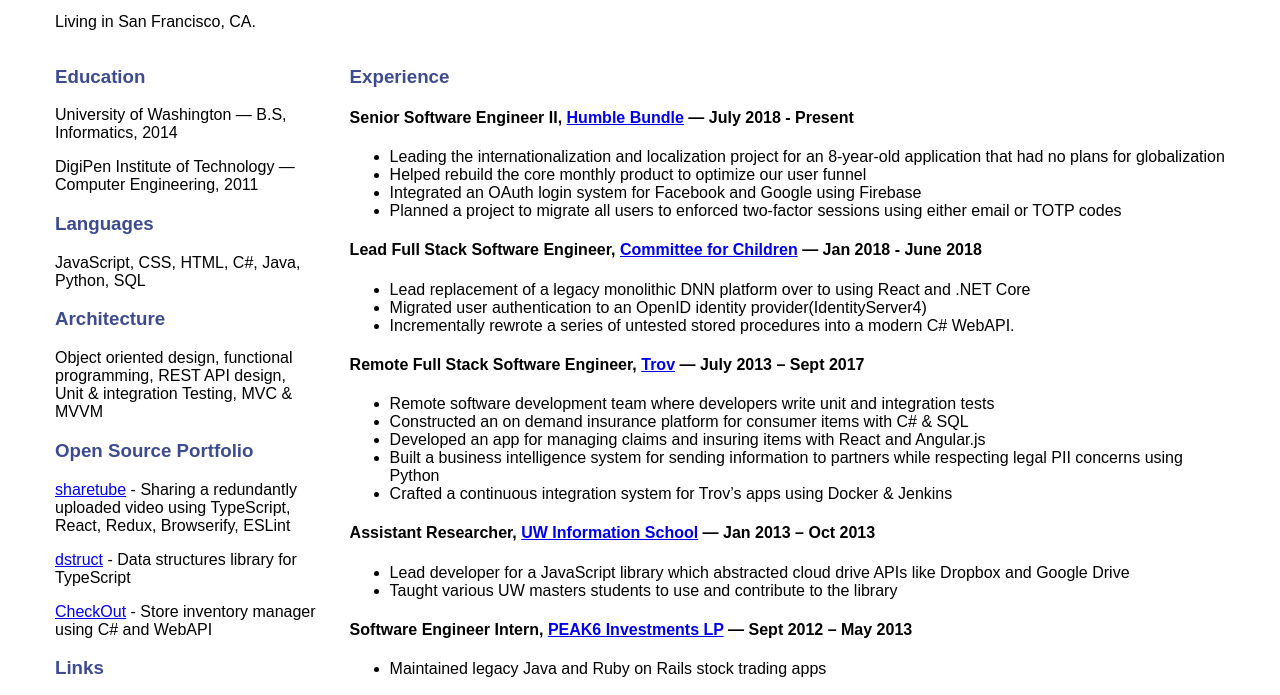
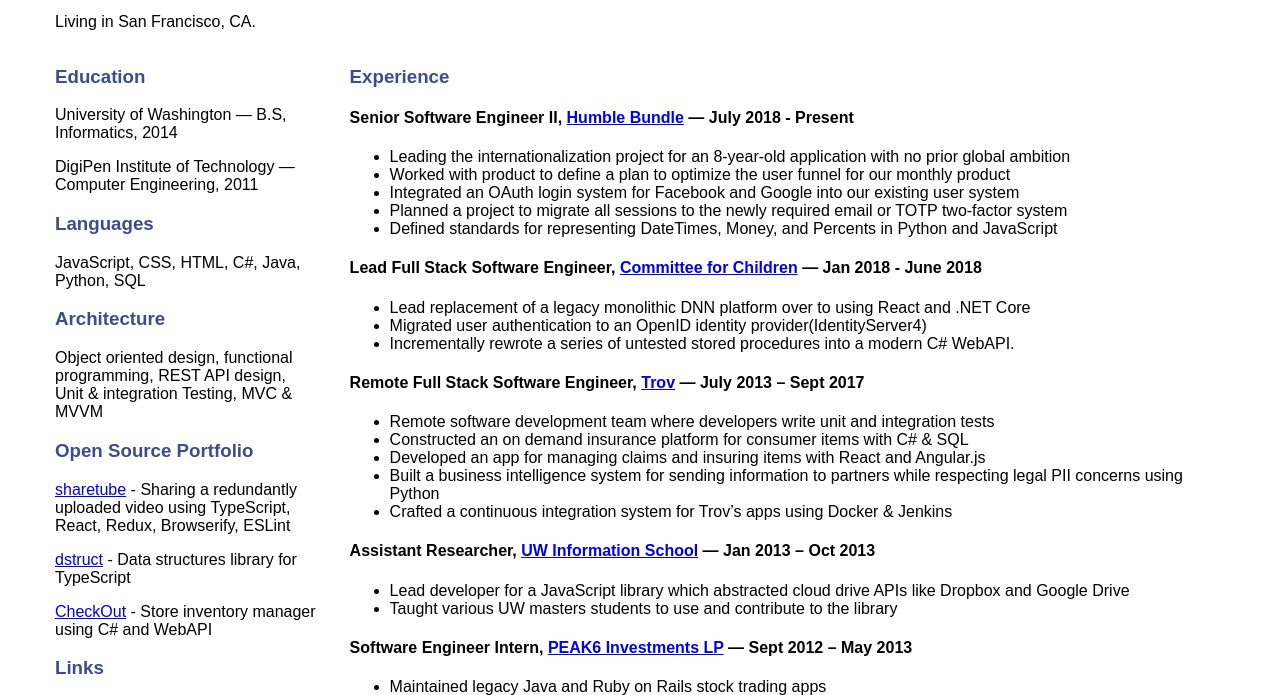
Before and after one commit to emmajsadams/personal-website, a plain HTML site: page index.html in a window 1280 px wide. Shown: the part 101-796 px from the top of the page. Drawn offline with nearby package versions, Linux system fonts and the light colour scheme.

Commit message:
Final update of recent description

```diff
--- a/index.html
+++ b/index.html
@@ -54,10 +54,11 @@
         July 2018 - Present
     </h4>
     <ul>
-      <li>Leading the internationalization and localization project for an 8-year-old application that had no plans for globalization</li>
-      <li>Helped rebuild the core monthly product to optimize our user funnel</li>
-      <li>Integrated an OAuth login system for Facebook and Google using Firebase</li>
-      <li>Planned a project to migrate all users to enforced two-factor sessions using either email or TOTP codes</li>
+      <li>Leading the internationalization project for an 8-year-old application with no prior global ambition</li>
+      <li>Worked with product to define a plan to optimize the user funnel for our monthly product</li>
+      <li>Integrated an OAuth login system for Facebook and Google into our existing user system</li>
+      <li>Planned a project to migrate all sessions to the newly required email or TOTP two-factor system</li>
+      <li>Defined standards for representing DateTimes, Money, and Percents in Python and JavaScript</li>
     </ul>
 
     <h4 class="section-subheader">
```
